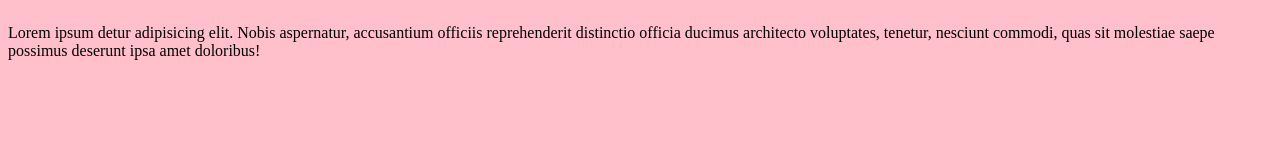
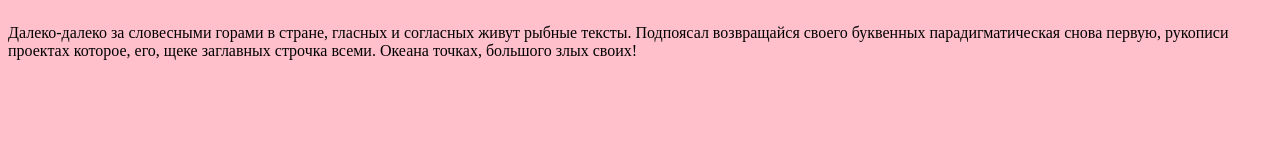
Before and after one commit to Konstup/Start-project, a website: page app/index.html in a window 1280 px wide. Drawn offline with Linux system fonts and the light colour scheme.

Commit message:
Add files via upload

```diff
--- a/app/index.html
+++ b/app/index.html
@@ -7,7 +7,7 @@
 	<link rel="stylesheet" href="css/main.css">
 </head>
 <body>
-	<p>Lorem ipsum detur adipisicing elit. Nobis aspernatur, accusantium officiis reprehenderit distinctio officia ducimus architecto voluptates, tenetur, nesciunt commodi, quas sit molestiae saepe possimus deserunt ipsa amet doloribus!</p>
+	<p>Далеко-далеко за словесными горами в стране, гласных и согласных живут рыбные тексты. Подпоясал возвращайся своего буквенных парадигматическая снова первую, рукописи проектах которое, его, щеке заглавных строчка всеми. Океана точках, большого злых своих!</p>
 
 	<script src="js/libs.min.js"></script>
 	<script src="js/common.js"></script>
```
